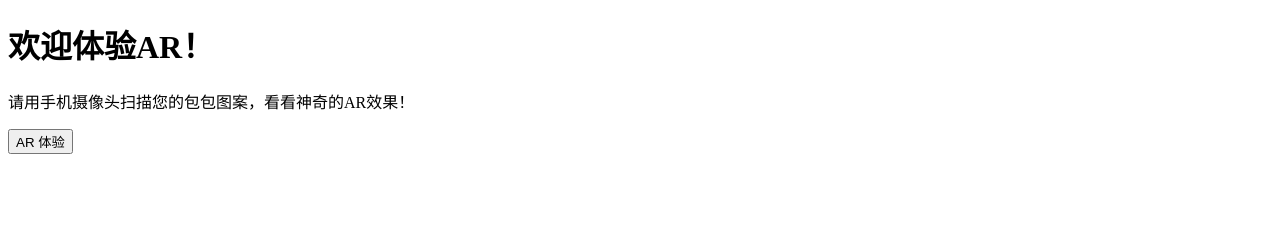
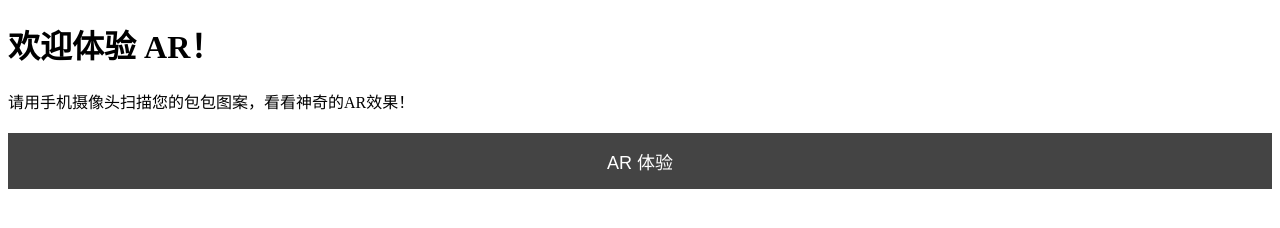
Before and after one commit to leiting03/AR, a plain HTML site: page index.html in a window 1280 px wide. Drawn offline with Linux system fonts and the light colour scheme.

Commit message:
Update index.html

```diff
--- a/index.html
+++ b/index.html
@@ -4,32 +4,40 @@
     <meta charset="UTF-8">
     <meta name="viewport" content="width=device-width, initial-scale=1.0">
     <title>AR 体验</title>
+
+    <!-- 引入 MindAR 和 A-Frame -->
+    <script src="https://cdn.jsdelivr.net/npm/mind-ar@1.2.0/dist/mindar-image.prod.js"></script>
+    <script src="https://aframe.io/releases/1.2.0/aframe.min.js"></script>
+
+    <style>
+        /* 样式优化 */
+        #arButton {
+            display: block;
+            width: 100%;
+            padding: 15px;
+            font-size: 18px;
+            text-align: center;
+            background-color: #444;
+            color: white;
+            border: none;
+            cursor: pointer;
+            margin-top: 20px;
+        }
+        #arButton:hover {
+            background-color: #666;
+        }
+    </style>
 </head>
+
 <body>
-    <h1>欢迎体验AR！</h1>
+    <h1>欢迎体验 <b>AR</b>！</h1>
     <p>请用手机摄像头扫描您的包包图案，看看神奇的AR效果！</p>
 
     <!-- AR 体验按钮 -->
     <button id="arButton">AR 体验</button>
 
-    <script>
-        // 监听按钮点击事件
-        document.getElementById("arButton").addEventListener("click", function() {
-            alert("按钮被点击了！如果你看到了这个提示，说明按钮已经正常工作。");
-        });
-    </script>
-</body>
-</html>
-<!DOCTYPE html>
-<html lang="zh">
-<head>
-    <meta charset="UTF-8">
-    <meta name="viewport" content="width=device-width, initial-scale=1.0">
-    <title>AR 体验</title>
-    <script src="https://cdn.jsdelivr.net/npm/mind-ar@1.2.0/dist/mindar-image.prod.js"></script>
-    <script src="https://aframe.io/releases/1.2.0/aframe.min.js"></script>
-</head>
-<body>
+    <!-- AR 体验区域 -->
+    <div id="arContainer" style="display: none;">
         <mindar-image-viewer autoplay>
             <a-scene mindar-image embedded mindar-image>
                 <a-assets>
@@ -42,5 +50,13 @@
                 </a-entity>
             </a-scene>
         </mindar-image-viewer>
+    </div>
+
+    <script>
+        // 监听按钮点击事件，显示 AR 体验
+        document.getElementById("arButton").addEventListener("click", function() {
+            document.getElementById("arContainer").style.display = "block";
+        });
+    </script>
 </body>
 </html>
```
Lines whose indentation alone changed are shown as unchanged.
